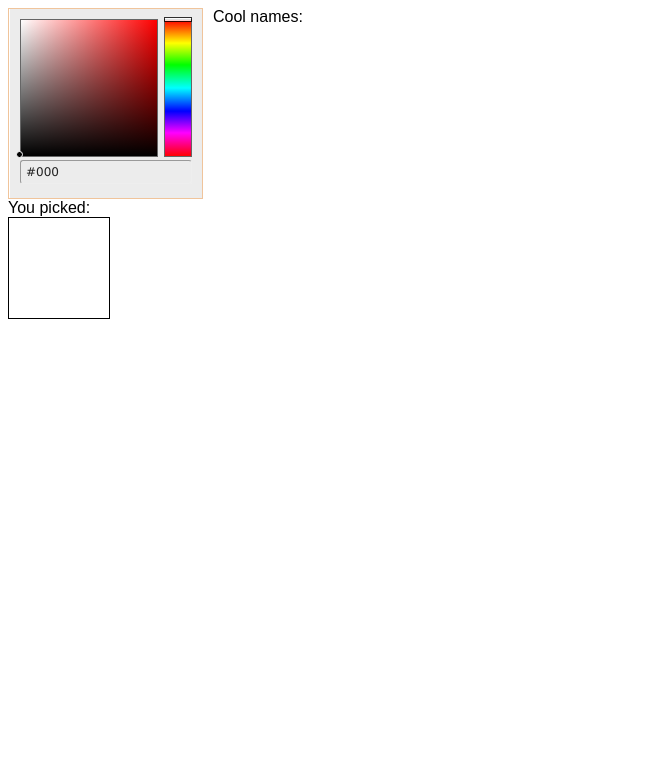
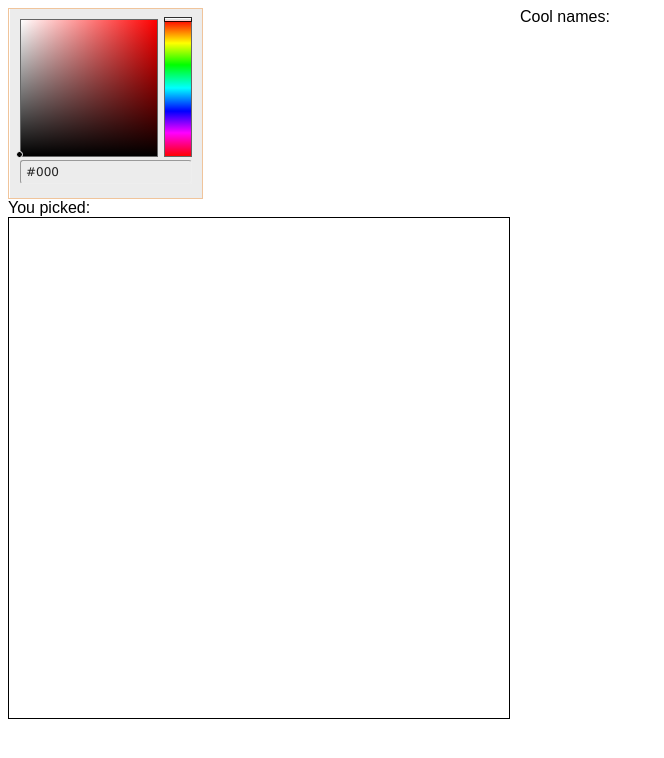
Before and after one commit to Vignan-cse/Research, a website: page colors/index.html in a window 1280 px wide. Shown: the whole page, without its empty margins (0-664 px from the left). Drawn offline with Linux system fonts and the light colour scheme.

Commit message:
Update index.html

```diff
--- a/colors/index.html
+++ b/colors/index.html
@@ -3,8 +3,8 @@
     <link rel='stylesheet' href='spectrum.css' />
     <style>
       #picked {
-        width: 100px;
-        height: 100px;
+        width: 500px;
+        height: 500px;
         border: 1px solid #000;
       }
       #left {
```
